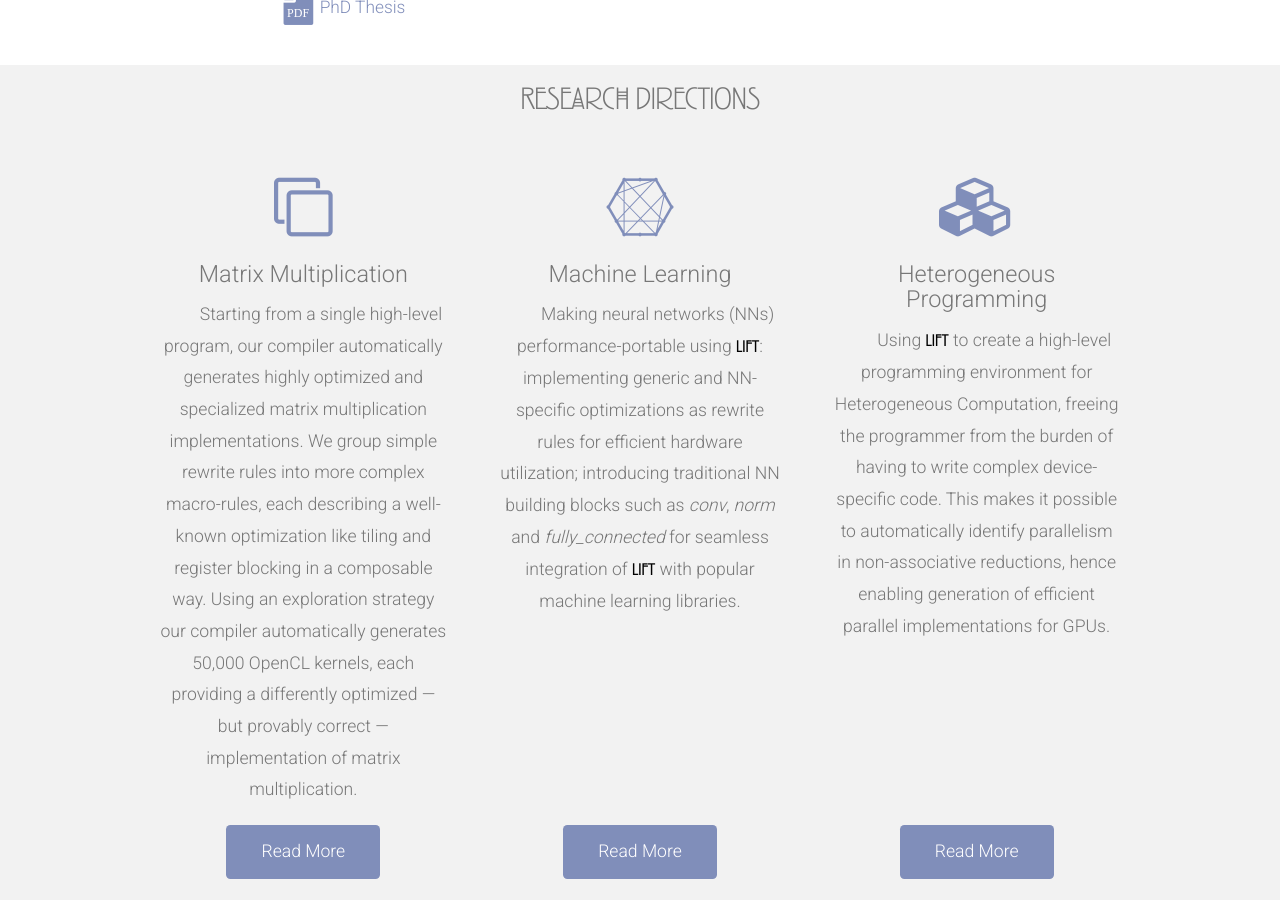
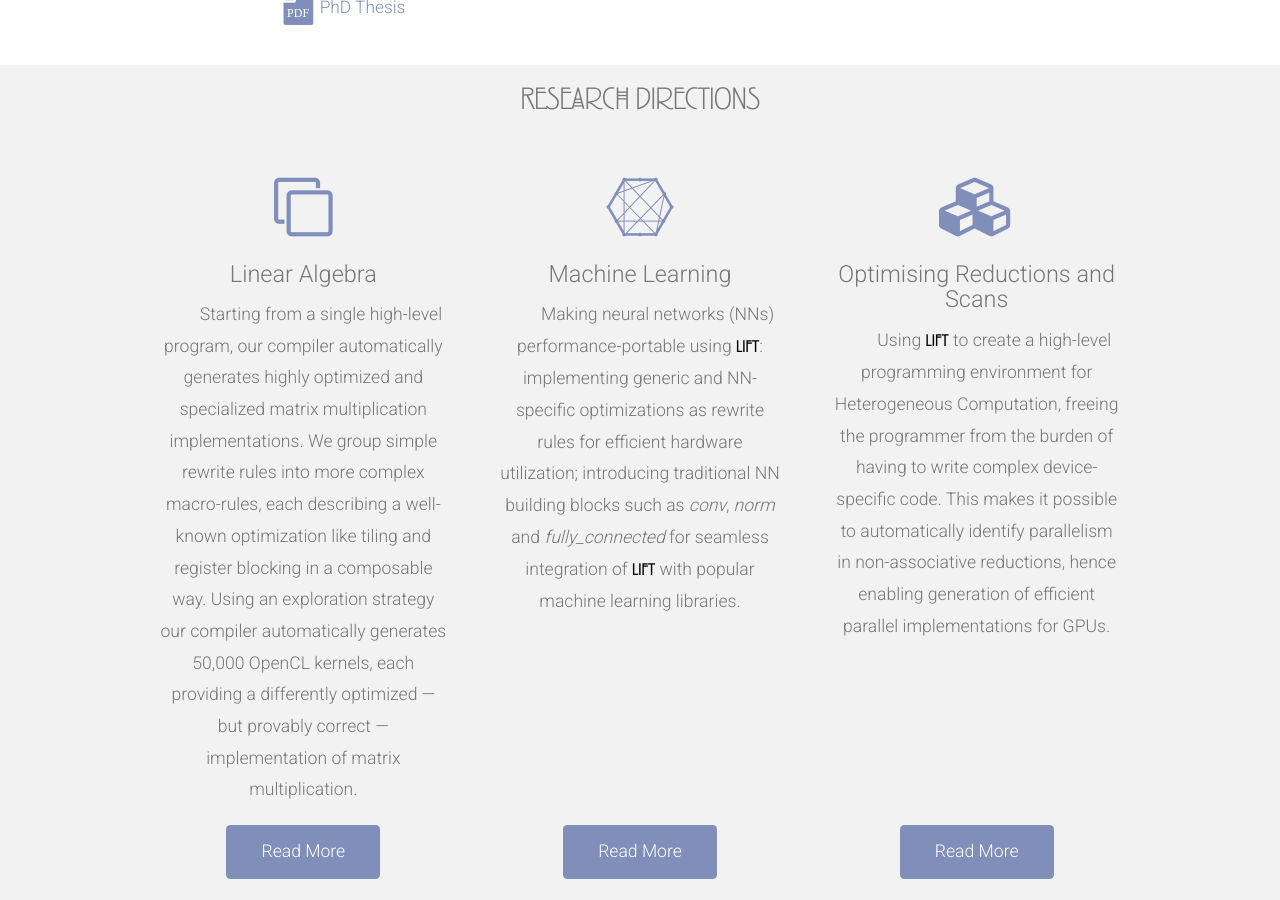
Before and after one commit to lift-project/lift-project.github.io, a Jekyll site: the page built from index.html, in a window 1280 px wide and 900 px high, scrolled down 2517 px. Built offline with Jekyll 4.4.1, drawn with Linux system fonts in a browser that asks for light colours; nearby versions of some CDN libraries.

Commit message:
Renamed two projects

```diff
--- a/_includes/menu.html
+++ b/_includes/menu.html
@@ -20,9 +20,9 @@
                 <li class="dropdown">
                     <a href="index.html#research">Reseach directions <span class="caret"></span></a>
                     <ul class="dropdown-menu">
-                        <li><a href="gemm.html">Matrix Multiplication</a></li>
+                        <li><a href="gemm.html">Linear Algebra</a></li>
                         <li><a href="ml.html">Machine Learning</a></li>
-                        <li><a href="heterogeneous_prog.html">Heterogeneous Programming</a></li>
+                        <li><a href="reducts_scans.html">Optimising Reductions and Scans</a></li>
                         <li><a href="sparse_par.html">Sparse Data Parallelism</a></li>
                         <li><a href="waves.html">3D Wave Modelling</a></li>
                         <li><a href="stencils.html">Stencil Computations</a></li>
--- a/index.html
+++ b/index.html
@@ -282,7 +282,7 @@ Improving Programmability and Performance Portability
           <div class="row">
               <section class="4u">
                   <span class="pennant"><a href="gemm.html"><span class="fa fa-clone"></span></a></span>
-                  <h3>Matrix Multiplication</h3>
+                  <h3>Linear Algebra</h3>
                   <p>Starting from a single high-level program, our compiler automatically generates highly optimized
                       and specialized matrix multiplication implementations.
                       We group simple rewrite rules into more complex macro-rules, each describing a well-known optimization
@@ -307,15 +307,15 @@ Improving Programmability and Performance Portability
                   </div>
               </section>
               <section class="4u">
-                  <span class="pennant"><a href="heterogeneous_prog.html"><span class="fa fa-cubes"></span></a></span>
-                  <h3>Heterogeneous Programming</h3>
+                  <span class="pennant"><a href="reducts_scans.html"><span class="fa fa-cubes"></span></a></span>
+                  <h3>Optimising Reductions and Scans</h3>
                   <p>Using <span class="lift-bold">Lift</span> to create a high-level programming environment for
                       Heterogeneous Computation, freeing the programmer from the burden of having to write complex
                       device-specific code. This makes it possible to automatically identify parallelism in
                       non-associative reductions, hence enabling generation of efficient parallel implementations for
                       GPUs.</p>
                   <div class="button_wrapper">
-                      <a href="heterogeneous_prog.html" class="button button-style1">Read More</a>
+                      <a href="reducts_scans.html" class="button button-style1">Read More</a>
                   </div>
               </section>
           </div>
--- a/heterogeneous_prog.html
+++ b/reducts_scans.html
@@ -1,5 +1,5 @@
 ---
-title: Heterogeneous Programming
+title: Optimising Reductions and Scans
 subtitle: Parallelizing non-associative sequential reductions
 
 layout: project_page
```
